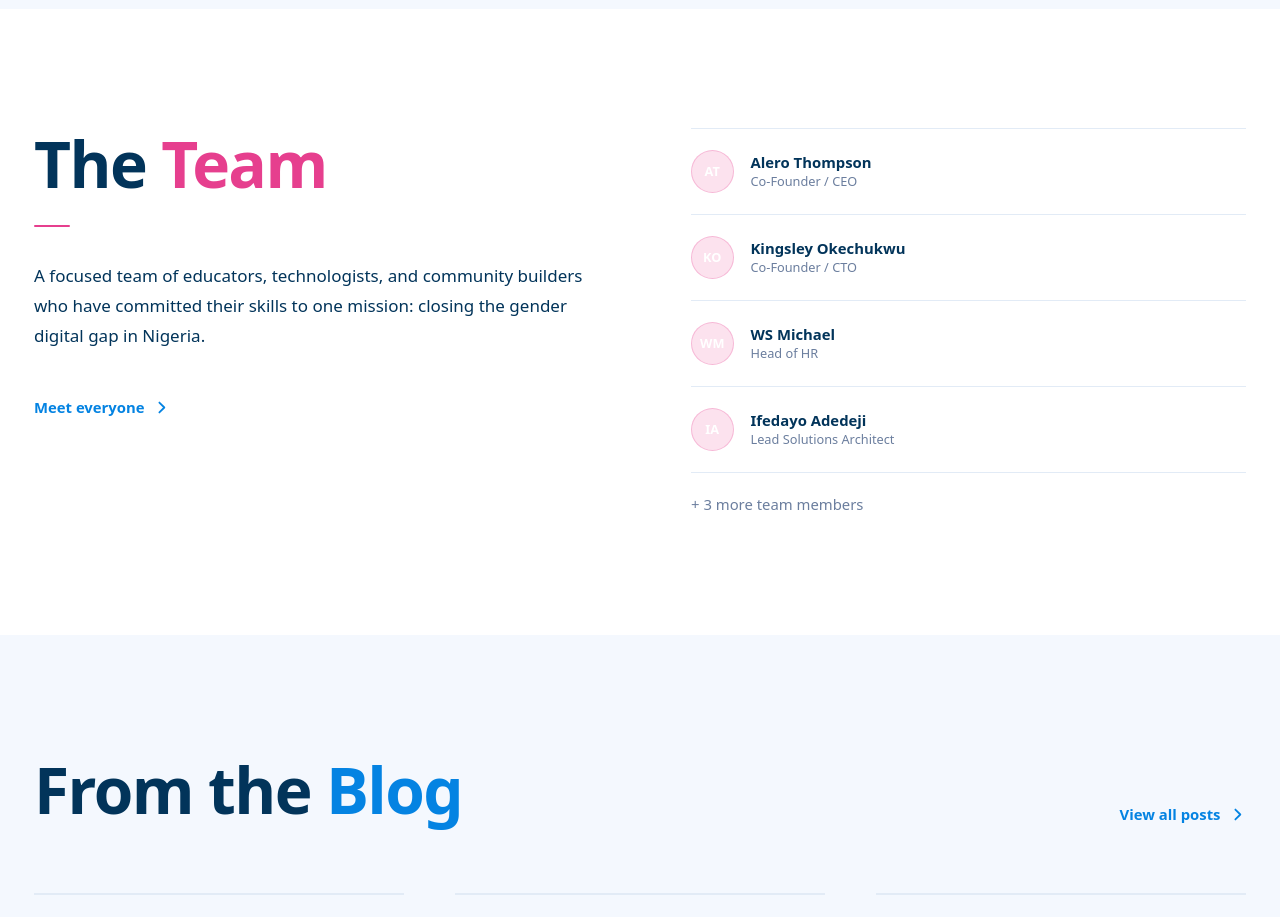
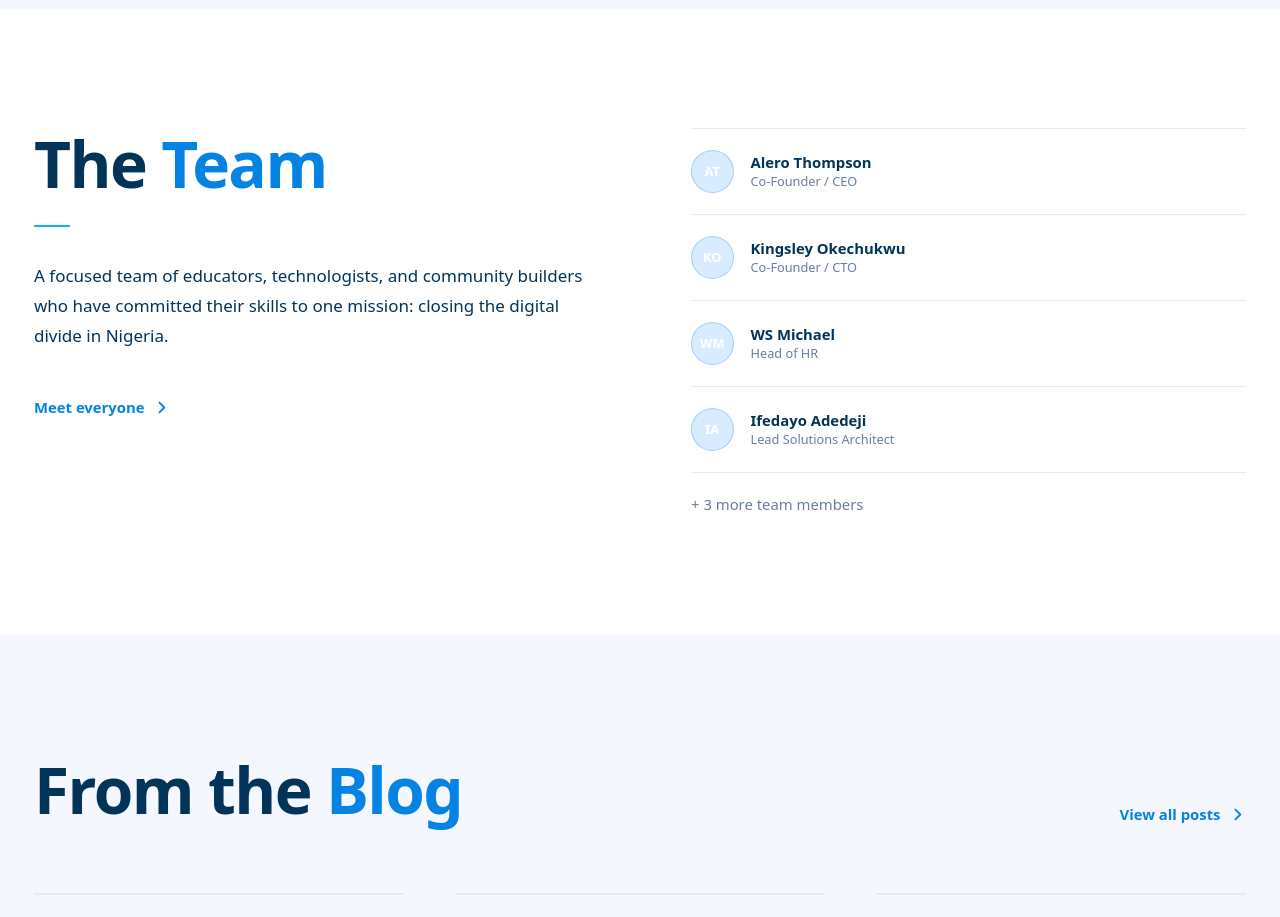
Before and after one commit to bluesandsacademy/BSA_Web-2.0, a Next.js app: page / in a window 1280 px wide. Shown: the part 5840-6757 px from the top of the page. Built offline with nearby package versions, Linux system fonts and the light colour scheme; a web font is replaced by a local one.

Commit message:
Rewrite Team Home mission line, demote pink to accent

```diff
--- a/components/home/TeamHome.js
+++ b/components/home/TeamHome.js
@@ -22,7 +22,7 @@ function MemberChip({ member, index, visible }) {
     >
       <div
         className="w-10 h-10 rounded-full shrink-0 flex items-center justify-center font-display font-bold text-white text-xs"
-        style={{ background: "rgba(230,63,142,0.15)", border: "1px solid rgba(230,63,142,0.25)" }}
+        style={{ background: "rgba(0,119,255,0.15)", border: "1px solid rgba(0,119,255,0.25)" }}
       >
         {member.initials}
       </div>
@@ -65,16 +65,16 @@ export default function TeamHome() {
             }}
           >
             <h2 id="team-home-heading" className="section-title mb-6">
-              The <span className="text-pink">Team</span>
+              The <span className="text-primary">Team</span>
             </h2>
-            <div className="rounded-full bg-pink mb-8" style={{ width: 36, height: 2 }} aria-hidden="true" />
+            <div className="rounded-full bg-accent mb-8" style={{ width: 36, height: 2 }} aria-hidden="true" />
             <p
               className="font-body text-secondary leading-relaxed mb-10"
               style={{ fontSize: "clamp(1rem, 1.3vw, 1.1rem)", lineHeight: 1.75 }}
             >
               A focused team of educators, technologists, and community builders
-              who have committed their skills to one mission: closing the gender
-              digital gap in Nigeria.
+              who have committed their skills to one mission: closing the digital
+              divide in Nigeria.
             </p>
             <Link
               href="/about/team"
```
